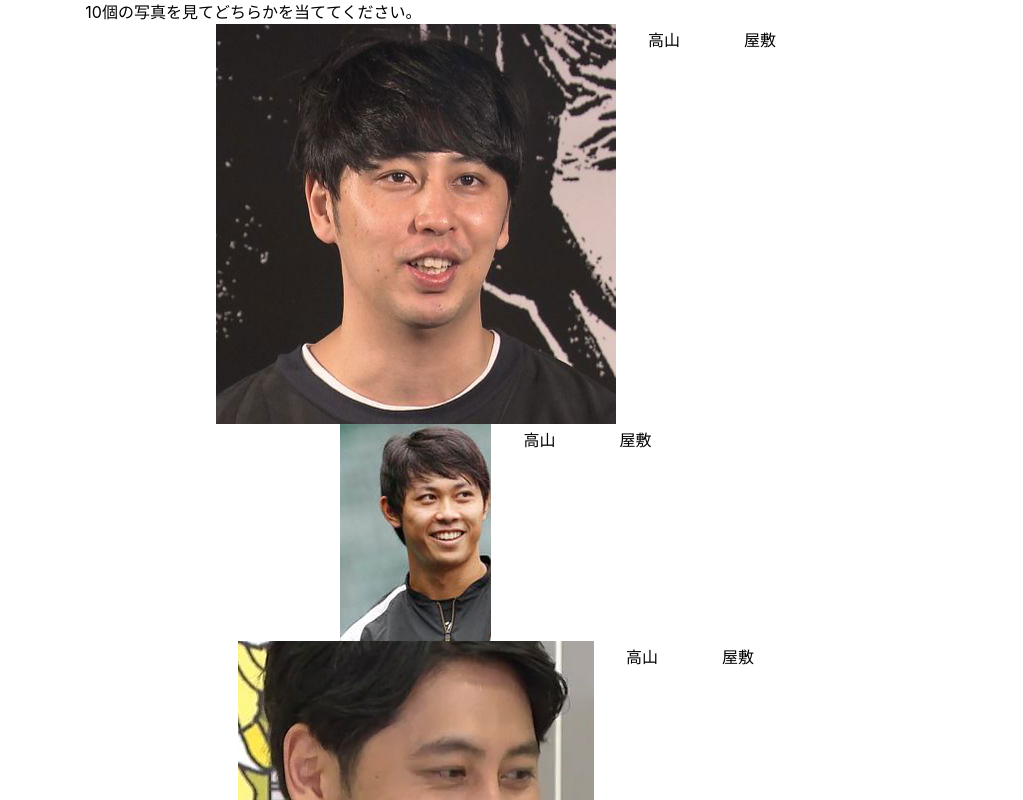
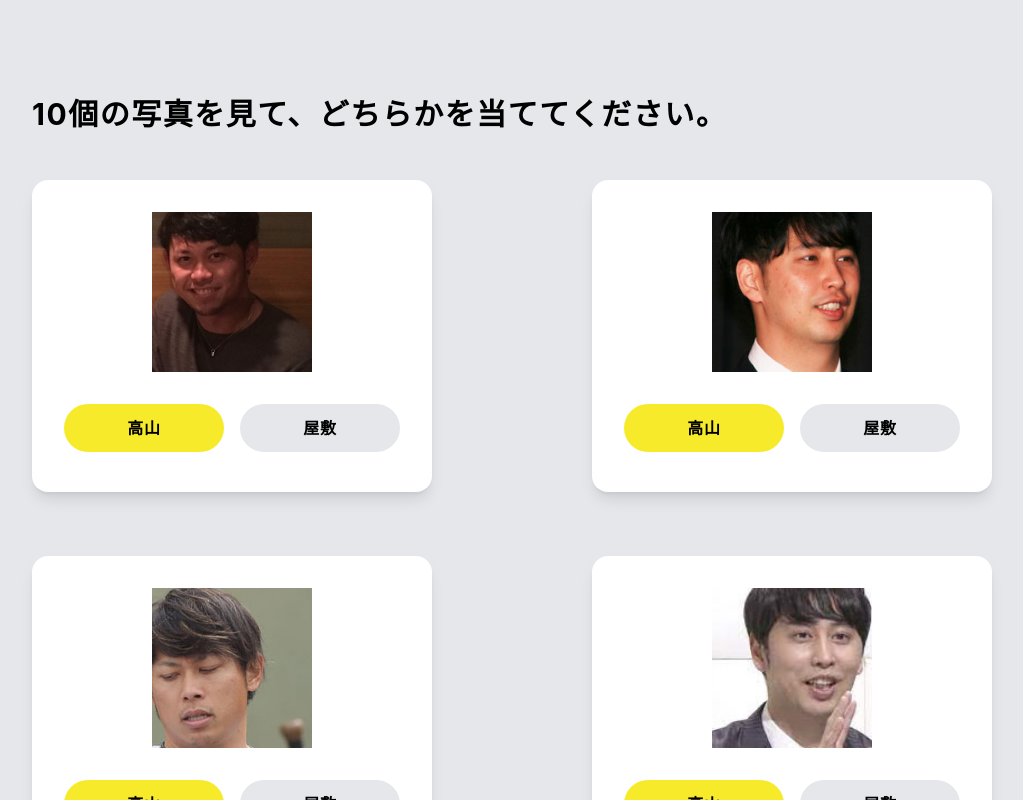
Before and after one commit to Ryuki-4648/takayama-and-yashiki, a React (Create React App) app in the folder quiz/: page / in a window 1280 px wide. Shown: the top 800 px of the page, without its empty margins (128-1151 px from the left). Built offline with nearby package versions, Linux system fonts and the light colour scheme.

Commit message:
ランダムで10個問題を表示させる、スタイルつける

```diff
--- a/quiz/src/App.css
+++ b/quiz/src/App.css
@@ -3,9 +3,19 @@
 @tailwind utilities;
 
 .App {
+  //background-color: #fff06e;
 }
 .App-header {
 }
 
 .App-link {
 }
+.resultButton {
+  background-color: #3ea8ff;
+}
+.resultButton:hover {
+  background-color: #0f83fd;
+}
+.button01 {
+  background-color: #f7ea2a;
+}
--- a/quiz/src/App.tsx
+++ b/quiz/src/App.tsx
@@ -1,27 +1,67 @@
-import './App.css';
-import questionList from './data/question.json';
+import { useState } from "react";
+import "./App.css";
+import questionList from "./data/question.json";
+
+/**
+ * ・questionListからランダムに問題を10個取得する
+ * ・高山か屋敷のボタンをクリックする
+ * ・結果を見るボタンを押し、何問正解したか表示する
+ */
 
 function App() {
+  // const [randomQuiz, setRandomQuiz] = useState(
+  //   questionList[Math.floor(Math.random() * questionList.length)],
+  // );
+  // setRandomQuiz(questionList[Math.floor(Math.random() * questionList.length)]);
+
+  const getRandomQuestions = () => {
+    const shuffledQuestions = questionList.sort(() => 0.5 - Math.random());
+    console.log(shuffledQuestions);
+    return shuffledQuestions.slice(0, 10);
+  };
+  /**
+   * questionListをシャッフルし、ランダムに10個のクイズを選択する。
+   * sortメソッド：返り値をもとに配列の要素を並び替える。引数にソートのルールを指定できる。
+   * 無名関数：0.5からMath.random()（0以上1未満のランダムな小数）を引いた値（-0.5から0.5の間のランダムな値）を返す
+   */
+
+  const randomQuizList = getRandomQuestions();
+
   return (
-    <div className="App">
-      <header className="App-header">
-      </header>
-      <main className="w-2/3 mx-auto">
-        <p>10個の写真を見てどちらかを当ててください。</p>
+    <div className="App bg-gray-200">
+      <header className="App-header h-24"></header>
+      <main className="w-3/4 mx-auto pb-40">
+        <p className="text-3xl block font-bold mb-12 tracking-wider">
+          10個の写真を見て、どちらかを当ててください。
+        </p>
 
-        <ul className="flex justify-center flex-wrap">
-          {questionList.map((item) => {
+        <ul className="flex justify-between flex-wrap">
+          {randomQuizList.map((item) => {
             return (
-              <li className="flex justify-center flex-wrap w-full">
-                <img src={item.imagePath} alt="" />
-                <div className="flex">
-                  <button className="w-24 h-8">高山</button>
-                  <button className="w-24 h-8">屋敷</button>
+              <li
+                className="flex justify-center flex-wrap w-full md:w-5/12 mb-16 bg-white rounded-2xl shadow-lg p-8"
+                key={item.id}
+              >
+                <img
+                  src={item.imagePath}
+                  alt="高山か屋敷の写真"
+                  className="w-40 h-40 object-cover mb-8"
+                />
+                <div className="flex w-full justify-between flex-wrap">
+                  <button className="w-40 h-12 rounded-3xl font-bold tracking-wider button01 mr-2 mb-2">
+                    高山
+                  </button>
+                  <button className="w-40 h-12 rounded-3xl font-bold tracking-wider bg-gray-200">
+                    屋敷
+                  </button>
                 </div>
               </li>
-            )
+            );
           })}
         </ul>
+        <button className="resultButton w-72 h-16 rounded-md text-white text-xl font-bold block mx-auto duration-300 mt-12">
+          結果を見る
+        </button>
       </main>
     </div>
   );
```
